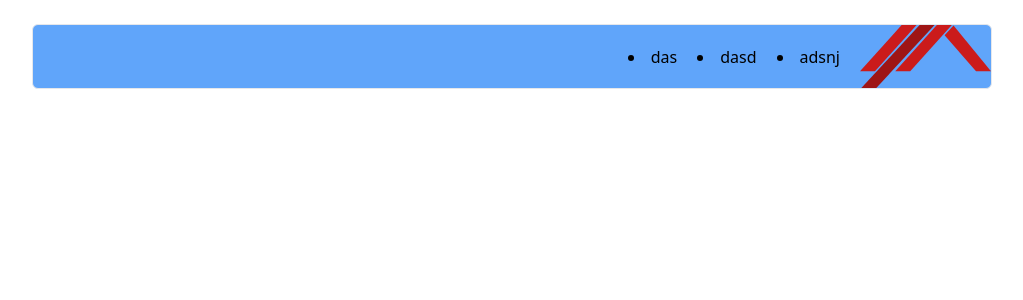
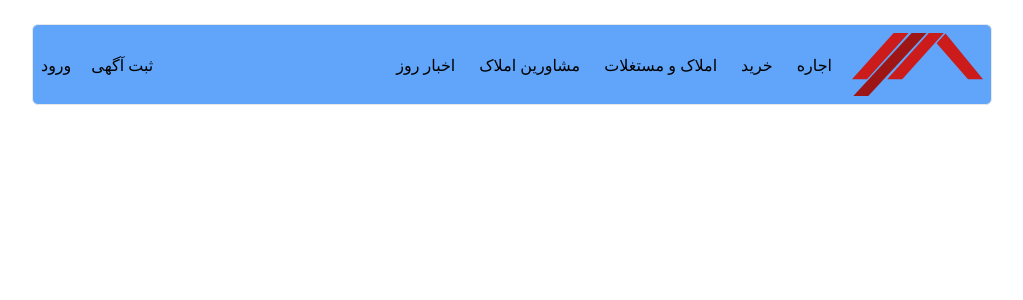
Before and after one commit to AmirAliFakhari/Real-estate, a React (Vite) app: page / in a window 1280 px wide. Shown: the top 300 px of the page, without its empty margins (128-1151 px from the left). Built offline with nearby package versions, Linux system fonts and the light colour scheme.

Commit message:
navbar-styles-changed

```diff
--- a/src/pages/Navbar.jsx
+++ b/src/pages/Navbar.jsx
@@ -1,13 +1,20 @@
 function Navbar() {
   return (
-    <div className="bg-blue-400 w-[75%] border mt-6 rounded-md m-auto h-2/4 flex flex-row-reverse  items-center">
-      <div className="flex items-center gap-5 ">
-        <li>das</li>
-        <li>dasd</li>
-        <li>adsnj</li>
+    <div className="bg-blue-400 z-50 w-[75%] border mt-6 rounded-md m-auto h-2/4 flex flex-row-reverse justify-between p-2 items-center">
+      <div className="flex items-center gap-5 list-none  ">
+        <div className="flex flex-row-reverse gap-6">
+          <li>اجاره</li>
+          <li>خرید</li>
+          <li>املاک و مستغلات</li>
+          <li>مشاورین املاک</li>
+          <li>اخبار روز</li>
+        </div>
         <img className="w-auto" src="/src/assets/icons/logo.svg" />
       </div>
-      <div className=""></div>
+      <div className="flex items-center justify-center gap-5">
+        <button>ورود</button>
+        <button>ثبت آگهی</button>
+      </div>
     </div>
   );
 }
```
